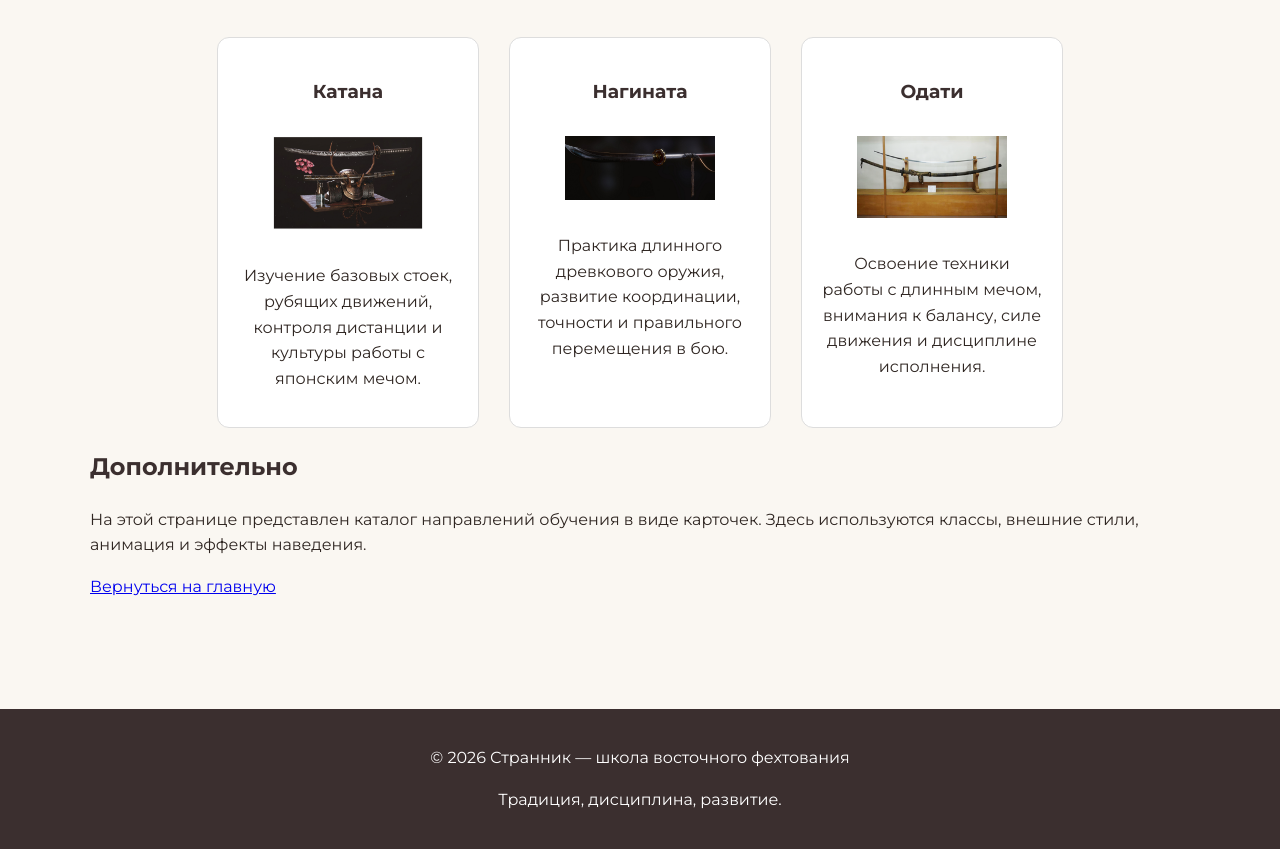
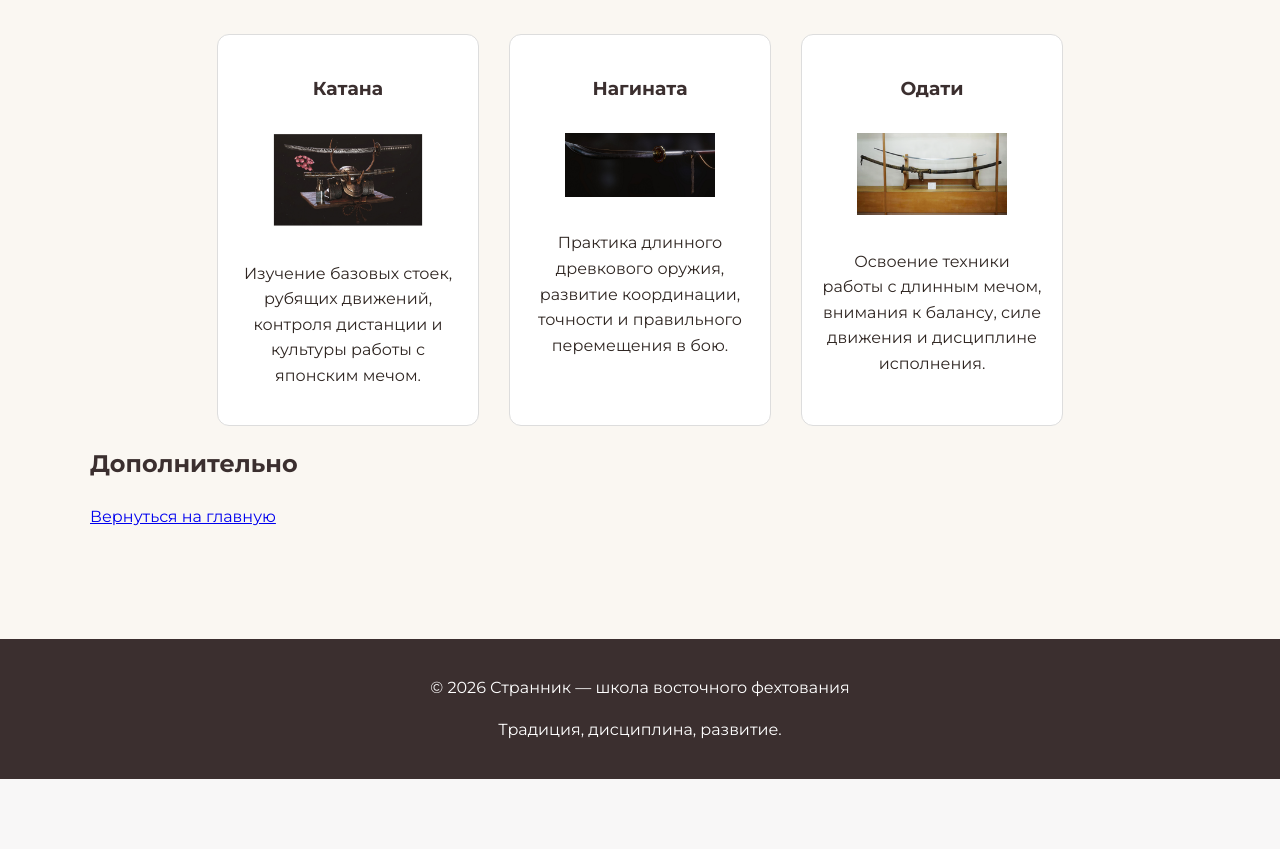
Before and after one commit to H0110W0ne/WEB, a Django app: template templates/main/catalog.html in a window 1280 px wide. Shown: the part 144-993 px from the top of the page. After the commit the page ends 923 px from the top, so only its background shows below. Run offline with Django 5.2, Linux system fonts and the light colour scheme; the template is opened without the code that fills it, so the values that code supplies are empty.

Commit message:
Update catalog.html

```diff
--- a/templates/main/catalog.html
+++ b/templates/main/catalog.html
@@ -13,7 +13,9 @@
 {% endblock %}
 
 {% block content %}
-<h1 class="catalog-title">Каталог направлений</h1>
+<section class="page-heading content-card content-card-accent">
+  <h1 class="catalog-title">Каталог направлений</h1>
+</section>
 
 <div class="catalog">
   <div class="card">
@@ -35,12 +37,8 @@
   </div>
 </div>
 
-<section>
+<section class="content-card">
   <h2>Дополнительно</h2>
-  <p>
-    На этой странице представлен каталог направлений обучения в виде карточек.
-    Здесь используются классы, внешние стили, анимация и эффекты наведения.
-  </p>
   <p><a href="{% url 'main:index' %}">Вернуться на главную</a></p>
 </section>
 {% endblock %}
```
